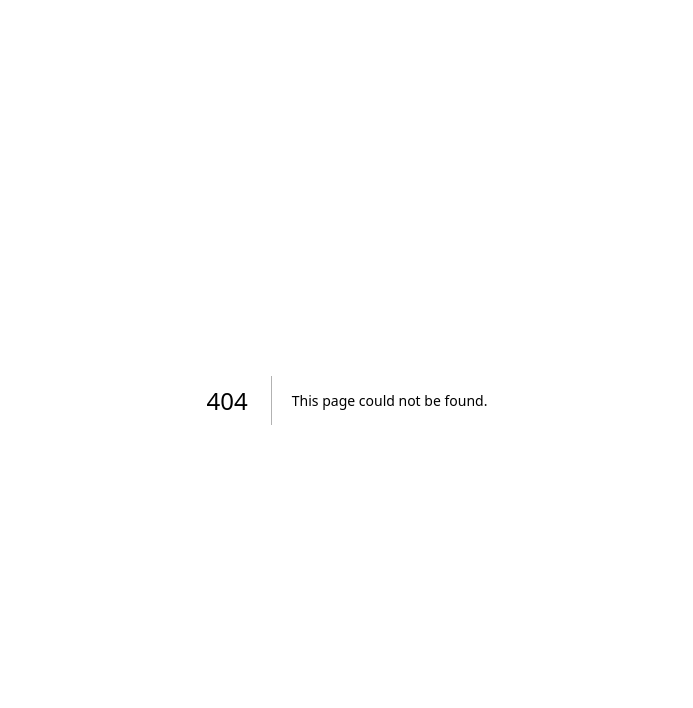
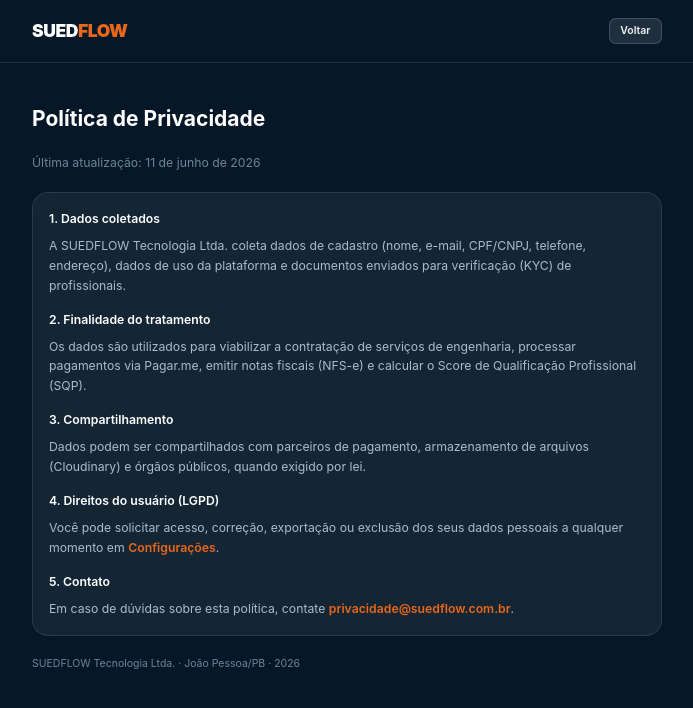
Before and after one commit to suedflowtec/suedflow-frontend, a Next.js app: page /privacidade in a window 1280 px wide. Before the commit this address had no page. Shown: the top 708 px of the page, without its empty margins (293-986 px from the left). Built offline with nearby package versions, Linux system fonts and the light colour scheme.

Commit message:
feat: cria paginas /privacidade e /auth/recuperar (corrige 404s)

```diff
--- /dev/null
+++ b/app/auth/recuperar/page.tsx
@@ -0,0 +1,79 @@
+'use client'
+import { useState } from 'react'
+import Link from 'next/link'
+import { auth as authApi } from '@/lib/api'
+
+export default function RecuperarSenhaPage() {
+  const [email, setEmail] = useState('')
+  const [loading, setLoading] = useState(false)
+  const [enviado, setEnviado] = useState(false)
+  const [error, setError] = useState<string | null>(null)
+
+  const handleSubmit = async (e: React.FormEvent) => {
+    e.preventDefault()
+    setError(null); setLoading(true)
+    try {
+      await authApi.recuperarSenha(email)
+      setEnviado(true)
+    } catch (err: any) {
+      setError(err.message || 'Não foi possível enviar o e-mail de recuperação.')
+    } finally {
+      setLoading(false)
+    }
+  }
+
+  return (
+    <div className="min-h-screen flex items-center justify-center px-6" style={{ background: 'var(--navy)' }}>
+      <div className="w-full max-w-sm">
+        <Link href="/" className="font-black text-white text-xl tracking-tight block mb-8 text-center">
+          SUED<span style={{ color: 'var(--orange)' }}>FLOW</span>
+        </Link>
+
+        <div className="card">
+          <h1 className="text-xl font-bold text-white mb-1">Recuperar senha</h1>
+          <p className="text-sm mb-6" style={{ color: 'var(--text3)' }}>
+            Informe seu e-mail cadastrado para receber as instruções de redefinição.
+          </p>
+
+          {enviado ? (
+            <div className="space-y-4">
+              <p className="text-sm" style={{ color: 'var(--green)' }}>
+                ✓ Se o e-mail estiver cadastrado, você receberá um link de redefinição em breve.
+              </p>
+              <Link href="/auth/login" className="btn btn-primary w-full">Voltar ao login</Link>
+            </div>
+          ) : (
+            <form onSubmit={handleSubmit} className="space-y-4">
+              <div>
+                <label className="label">E-mail</label>
+                <input
+                  className="input"
+                  type="email"
+                  value={email}
+                  onChange={e => setEmail(e.target.value)}
+                  placeholder="seu@email.com"
+                  autoComplete="email"
+                  required
+                />
+              </div>
+
+              {error && (
+                <div className="text-sm" style={{ color: 'var(--red)' }}>{error}</div>
+              )}
+
+              <button type="submit" disabled={loading} className="btn btn-primary w-full">
+                {loading ? 'Enviando...' : 'Enviar instruções'}
+              </button>
+
+              <p className="text-center text-sm" style={{ color: 'var(--text3)' }}>
+                <Link href="/auth/login" className="font-semibold hover:underline" style={{ color: 'var(--orange)' }}>
+                  Voltar ao login
+                </Link>
+              </p>
+            </form>
+          )}
+        </div>
+      </div>
+    </div>
+  )
+}
--- /dev/null
+++ b/app/privacidade/page.tsx
@@ -0,0 +1,73 @@
+'use client'
+import Link from 'next/link'
+
+export default function PrivacidadePage() {
+  return (
+    <div className="min-h-screen" style={{ background: 'var(--navy)' }}>
+      <header className="border-b" style={{ borderColor: 'var(--border)' }}>
+        <div className="max-w-3xl mx-auto px-6 py-5 flex items-center justify-between">
+          <Link href="/" className="font-black text-white text-xl tracking-tight">
+            SUED<span style={{ color: 'var(--orange)' }}>FLOW</span>
+          </Link>
+          <Link href="/" className="btn btn-secondary btn-sm">Voltar</Link>
+        </div>
+      </header>
+
+      <main className="max-w-3xl mx-auto px-6 py-12 space-y-6" style={{ color: 'var(--text2)' }}>
+        <h1 className="text-2xl font-bold text-white">Política de Privacidade</h1>
+        <p className="text-sm" style={{ color: 'var(--text3)' }}>
+          Última atualização: 11 de junho de 2026
+        </p>
+
+        <div className="card space-y-4 text-sm leading-relaxed">
+          <section>
+            <h2 className="font-semibold text-white mb-2">1. Dados coletados</h2>
+            <p>
+              A SUEDFLOW Tecnologia Ltda. coleta dados de cadastro (nome, e-mail, CPF/CNPJ,
+              telefone, endereço), dados de uso da plataforma e documentos enviados para
+              verificação (KYC) de profissionais.
+            </p>
+          </section>
+          <section>
+            <h2 className="font-semibold text-white mb-2">2. Finalidade do tratamento</h2>
+            <p>
+              Os dados são utilizados para viabilizar a contratação de serviços de engenharia,
+              processar pagamentos via Pagar.me, emitir notas fiscais (NFS-e) e calcular o
+              Score de Qualificação Profissional (SQP).
+            </p>
+          </section>
+          <section>
+            <h2 className="font-semibold text-white mb-2">3. Compartilhamento</h2>
+            <p>
+              Dados podem ser compartilhados com parceiros de pagamento, armazenamento de
+              arquivos (Cloudinary) e órgãos públicos, quando exigido por lei.
+            </p>
+          </section>
+          <section>
+            <h2 className="font-semibold text-white mb-2">4. Direitos do usuário (LGPD)</h2>
+            <p>
+              Você pode solicitar acesso, correção, exportação ou exclusão dos seus dados
+              pessoais a qualquer momento em{' '}
+              <Link href="/configuracoes" className="font-semibold hover:underline" style={{ color: 'var(--orange)' }}>
+                Configurações
+              </Link>.
+            </p>
+          </section>
+          <section>
+            <h2 className="font-semibold text-white mb-2">5. Contato</h2>
+            <p>
+              Em caso de dúvidas sobre esta política, contate{' '}
+              <a href="mailto:privacidade@suedflow.com.br" className="font-semibold hover:underline" style={{ color: 'var(--orange)' }}>
+                privacidade@suedflow.com.br
+              </a>.
+            </p>
+          </section>
+        </div>
+
+        <p className="text-xs" style={{ color: 'var(--text3)' }}>
+          SUEDFLOW Tecnologia Ltda. · João Pessoa/PB · 2026
+        </p>
+      </main>
+    </div>
+  )
+}
```
